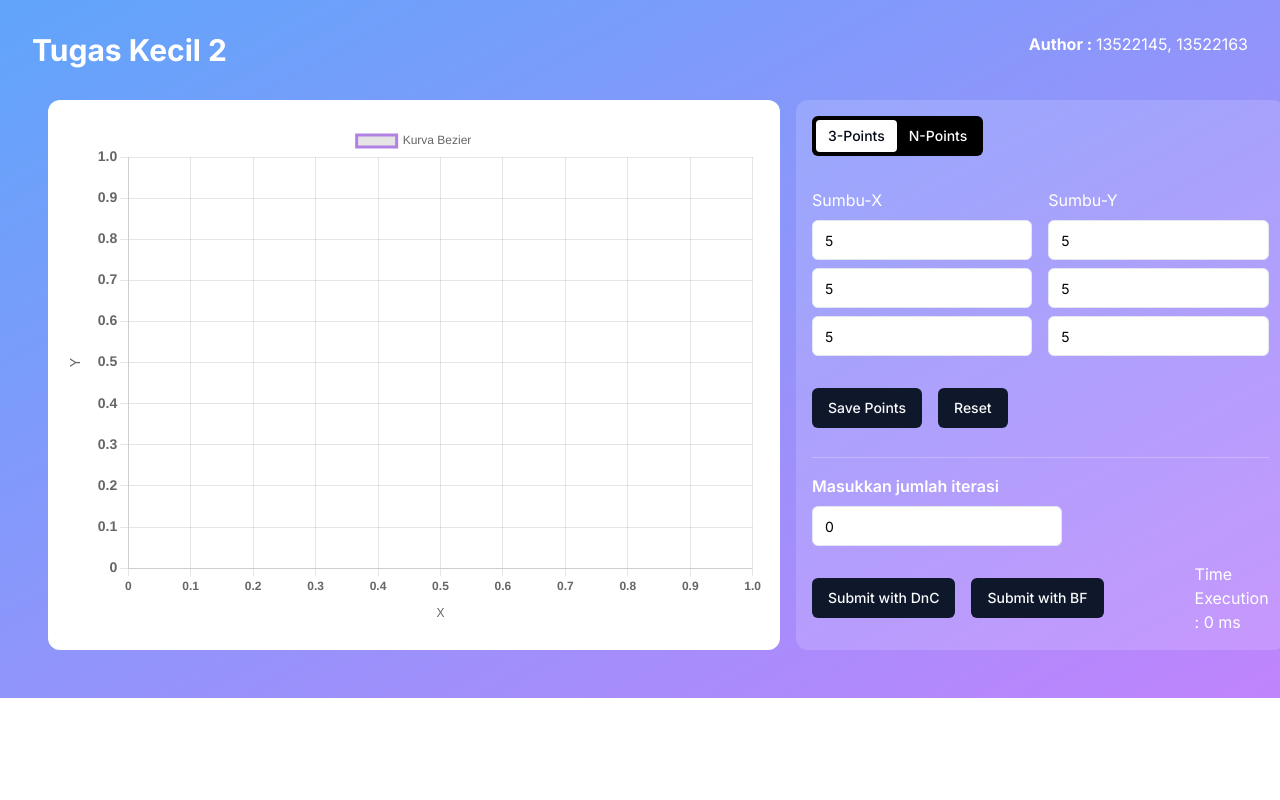
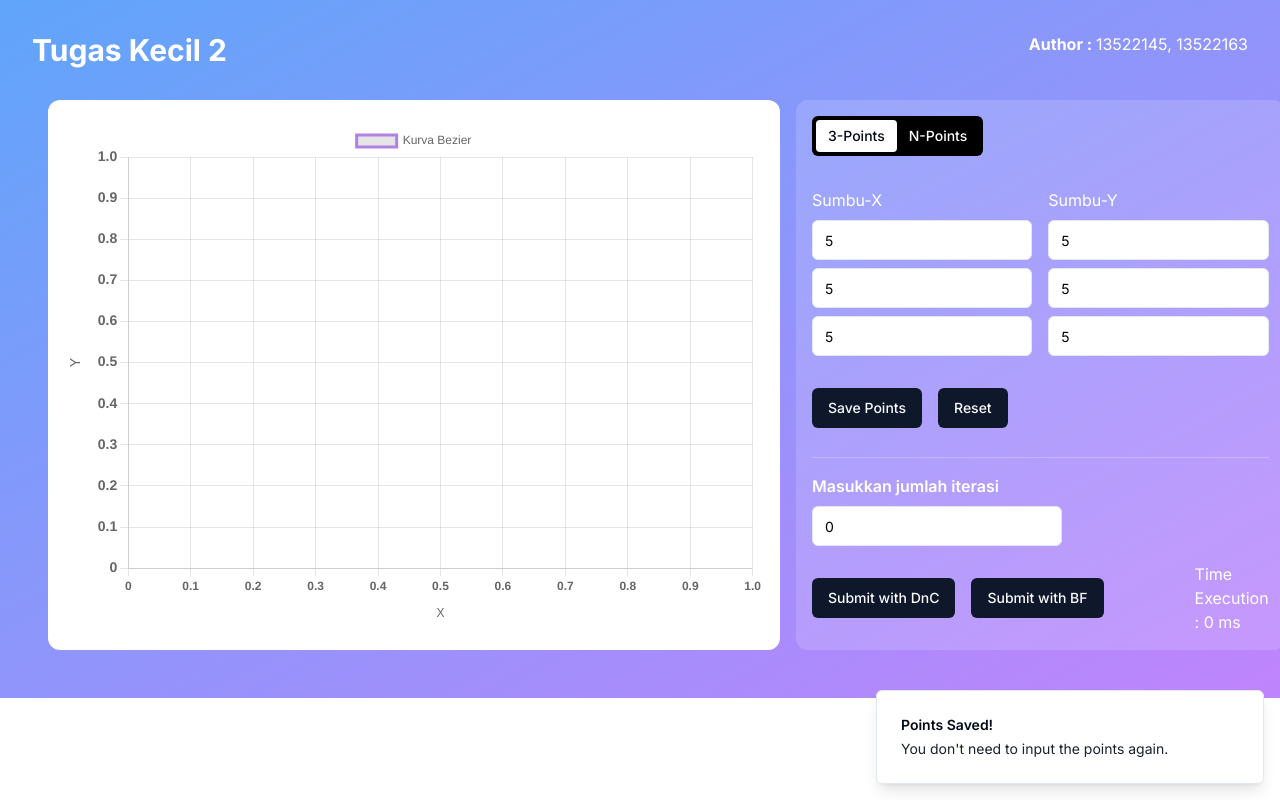
Before and after one commit to AtqiyaHaydar/Tucil2_13522145_13522163, a Next.js app in the folder src/: page / in a window 1280 px wide. Both pictures are taken after typing "5", "5", "5", "5", "5", "5" into the empty fields and a click on the button "Save Points". Built offline with nearby package versions, Linux system fonts and the light colour scheme.

Commit message:
feat: add toast

```diff
--- a/src/app/layout.js
+++ b/src/app/layout.js
@@ -1,5 +1,6 @@
 import { Inter } from "next/font/google";
 import "./globals.css";
+import { Toaster } from "@/components/ui/toaster";
 
 const inter = Inter({ subsets: ["latin"] });
 
@@ -13,6 +14,7 @@
     <html lang="en">
       <body className={inter.className}>
         {children}
+        <Toaster />
       </body>
     </html>
   );
--- a/src/app/page.js
+++ b/src/app/page.js
@@ -14,6 +14,7 @@
   TabsList,
   TabsTrigger,
 } from "@/components/ui/tabs"
+import { useToast } from "@/components/ui/use-toast"
 
 export default function Home() {
   const [npoints, setNpoints] = useState(3);
@@ -25,6 +26,8 @@
   const [timeExecution, setTimeExecution] = useState(0);
   const [method, setMethod] = useState('')
   const [isSubmitted, setIsSubmitted] = useState(false)
+
+  const { toast } = useToast();
 
   const handleCoordinateChange = (index, axis, value) => {
     setTempCoordinates(prevCoordinates => {
@@ -68,10 +71,6 @@
 
     setTimeExecution((end - start).toFixed(3));
   }
-
-  useEffect(() => {
-    console.log("Result Coordinates updated:", resultCoordinates);
-  }, [resultCoordinates]);
 
   function divideAndConquerAlgorithm({ points, iteration, setResultCoordinate }) {
     const calculateBezier = () => {
@@ -215,7 +214,13 @@
 
             {/* SAVE POINTS*/}
             <div className="space-x-4">
-              <Button onClick={handleSavePoints}>Save Points</Button>
+              <Button onClick={() => {
+                handleSavePoints()
+                toast({
+                  title: "Points Saved!",
+                  description: "You don't need to input the points again."
+                })
+              }}>Save Points</Button>
               <Button onClick={handleReset}>Reset</Button>
             </div>
           </div>
@@ -230,10 +235,18 @@
             </div>
             <div className="flex flex-row gap-4 items-center">
               <Button onClick={() => {
+                toast({
+                  title: "Submitted With DnC!",
+                  description: "The result is shown in the graph."
+                })
                 handleSubmitDnC()
                 setIsSubmitted(true)
               }}>Submit with DnC</Button>
               <Button onClick={() => {
+                toast({
+                  title: "Submitted With BF!",
+                  description: "The result is shown in the graph."
+                })
                 handleSubmitBF()
                 setIsSubmitted(true)
               }}>Submit with BF</Button>
--- /dev/null
+++ b/src/components/ui/toast.jsx
@@ -0,0 +1,83 @@
+"use client";
+import * as React from "react"
+import * as ToastPrimitives from "@radix-ui/react-toast"
+import { cva } from "class-variance-authority";
+import { X } from "lucide-react"
+
+import { cn } from "@/lib/utils"
+
+const ToastProvider = ToastPrimitives.Provider
+
+const ToastViewport = React.forwardRef(({ className, ...props }, ref) => (
+  <ToastPrimitives.Viewport
+    ref={ref}
+    className={cn(
+      "fixed top-0 z-[100] flex max-h-screen w-full flex-col-reverse p-4 sm:bottom-0 sm:right-0 sm:top-auto sm:flex-col md:max-w-[420px]",
+      className
+    )}
+    {...props} />
+))
+ToastViewport.displayName = ToastPrimitives.Viewport.displayName
+
+const toastVariants = cva(
+  "group pointer-events-auto relative flex w-full items-center justify-between space-x-4 overflow-hidden rounded-md border p-6 pr-8 shadow-lg transition-all data-[swipe=cancel]:translate-x-0 data-[swipe=end]:translate-x-[var(--radix-toast-swipe-end-x)] data-[swipe=move]:translate-x-[var(--radix-toast-swipe-move-x)] data-[swipe=move]:transition-none data-[state=open]:animate-in data-[state=closed]:animate-out data-[swipe=end]:animate-out data-[state=closed]:fade-out-80 data-[state=closed]:slide-out-to-right-full data-[state=open]:slide-in-from-top-full data-[state=open]:sm:slide-in-from-bottom-full",
+  {
+    variants: {
+      variant: {
+        default: "border bg-background text-foreground",
+        destructive:
+          "destructive group border-destructive bg-destructive text-destructive-foreground",
+      },
+    },
+    defaultVariants: {
+      variant: "default",
+    },
+  }
+)
+
+const Toast = React.forwardRef(({ className, variant, ...props }, ref) => {
+  return (
+    (<ToastPrimitives.Root
+      ref={ref}
+      className={cn(toastVariants({ variant }), className)}
+      {...props} />)
+  );
+})
+Toast.displayName = ToastPrimitives.Root.displayName
+
+const ToastAction = React.forwardRef(({ className, ...props }, ref) => (
+  <ToastPrimitives.Action
+    ref={ref}
+    className={cn(
+      "inline-flex h-8 shrink-0 items-center justify-center rounded-md border bg-transparent px-3 text-sm font-medium ring-offset-background transition-colors hover:bg-secondary focus:outline-none focus:ring-2 focus:ring-ring focus:ring-offset-2 disabled:pointer-events-none disabled:opacity-50 group-[.destructive]:border-muted/40 group-[.destructive]:hover:border-destructive/30 group-[.destructive]:hover:bg-destructive group-[.destructive]:hover:text-destructive-foreground group-[.destructive]:focus:ring-destructive",
+      className
+    )}
+    {...props} />
+))
+ToastAction.displayName = ToastPrimitives.Action.displayName
+
+const ToastClose = React.forwardRef(({ className, ...props }, ref) => (
+  <ToastPrimitives.Close
+    ref={ref}
+    className={cn(
+      "absolute right-2 top-2 rounded-md p-1 text-foreground/50 opacity-0 transition-opacity hover:text-foreground focus:opacity-100 focus:outline-none focus:ring-2 group-hover:opacity-100 group-[.destructive]:text-red-300 group-[.destructive]:hover:text-red-50 group-[.destructive]:focus:ring-red-400 group-[.destructive]:focus:ring-offset-red-600",
+      className
+    )}
+    toast-close=""
+    {...props}>
+    <X className="h-4 w-4" />
+  </ToastPrimitives.Close>
+))
+ToastClose.displayName = ToastPrimitives.Close.displayName
+
+const ToastTitle = React.forwardRef(({ className, ...props }, ref) => (
+  <ToastPrimitives.Title ref={ref} className={cn("text-sm font-semibold", className)} {...props} />
+))
+ToastTitle.displayName = ToastPrimitives.Title.displayName
+
+const ToastDescription = React.forwardRef(({ className, ...props }, ref) => (
+  <ToastPrimitives.Description ref={ref} className={cn("text-sm opacity-90", className)} {...props} />
+))
+ToastDescription.displayName = ToastPrimitives.Description.displayName
+
+export { ToastProvider, ToastViewport, Toast, ToastTitle, ToastDescription, ToastClose, ToastAction };
--- /dev/null
+++ b/src/components/ui/toaster.jsx
@@ -0,0 +1,35 @@
+"use client"
+
+import {
+  Toast,
+  ToastClose,
+  ToastDescription,
+  ToastProvider,
+  ToastTitle,
+  ToastViewport,
+} from "@/components/ui/toast"
+import { useToast } from "@/components/ui/use-toast"
+
+export function Toaster() {
+  const { toasts } = useToast()
+
+  return (
+    (<ToastProvider>
+      {toasts.map(function ({ id, title, description, action, ...props }) {
+        return (
+          (<Toast key={id} {...props}>
+            <div className="grid gap-1">
+              {title && <ToastTitle>{title}</ToastTitle>}
+              {description && (
+                <ToastDescription>{description}</ToastDescription>
+              )}
+            </div>
+            {action}
+            <ToastClose />
+          </Toast>)
+        );
+      })}
+      <ToastViewport />
+    </ToastProvider>)
+  );
+}
--- /dev/null
+++ b/src/components/ui/use-toast.js
@@ -0,0 +1,155 @@
+"use client";
+// Inspired by react-hot-toast library
+import * as React from "react"
+
+const TOAST_LIMIT = 1
+const TOAST_REMOVE_DELAY = 1000000
+
+const actionTypes = {
+  ADD_TOAST: "ADD_TOAST",
+  UPDATE_TOAST: "UPDATE_TOAST",
+  DISMISS_TOAST: "DISMISS_TOAST",
+  REMOVE_TOAST: "REMOVE_TOAST"
+}
+
+let count = 0
+
+function genId() {
+  count = (count + 1) % Number.MAX_SAFE_INTEGER
+  return count.toString();
+}
+
+const toastTimeouts = new Map()
+
+const addToRemoveQueue = (toastId) => {
+  if (toastTimeouts.has(toastId)) {
+    return
+  }
+
+  const timeout = setTimeout(() => {
+    toastTimeouts.delete(toastId)
+    dispatch({
+      type: "REMOVE_TOAST",
+      toastId: toastId,
+    })
+  }, TOAST_REMOVE_DELAY)
+
+  toastTimeouts.set(toastId, timeout)
+}
+
+export const reducer = (state, action) => {
+  switch (action.type) {
+    case "ADD_TOAST":
+      return {
+        ...state,
+        toasts: [action.toast, ...state.toasts].slice(0, TOAST_LIMIT),
+      };
+
+    case "UPDATE_TOAST":
+      return {
+        ...state,
+        toasts: state.toasts.map((t) =>
+          t.id === action.toast.id ? { ...t, ...action.toast } : t),
+      };
+
+    case "DISMISS_TOAST": {
+      const { toastId } = action
+
+      // ! Side effects ! - This could be extracted into a dismissToast() action,
+      // but I'll keep it here for simplicity
+      if (toastId) {
+        addToRemoveQueue(toastId)
+      } else {
+        state.toasts.forEach((toast) => {
+          addToRemoveQueue(toast.id)
+        })
+      }
+
+      return {
+        ...state,
+        toasts: state.toasts.map((t) =>
+          t.id === toastId || toastId === undefined
+            ? {
+                ...t,
+                open: false,
+              }
+            : t),
+      };
+    }
+    case "REMOVE_TOAST":
+      if (action.toastId === undefined) {
+        return {
+          ...state,
+          toasts: [],
+        }
+      }
+      return {
+        ...state,
+        toasts: state.toasts.filter((t) => t.id !== action.toastId),
+      };
+  }
+}
+
+const listeners = []
+
+let memoryState = { toasts: [] }
+
+function dispatch(action) {
+  memoryState = reducer(memoryState, action)
+  listeners.forEach((listener) => {
+    listener(memoryState)
+  })
+}
+
+function toast({
+  ...props
+}) {
+  const id = genId()
+
+  const update = (props) =>
+    dispatch({
+      type: "UPDATE_TOAST",
+      toast: { ...props, id },
+    })
+  const dismiss = () => dispatch({ type: "DISMISS_TOAST", toastId: id })
+
+  dispatch({
+    type: "ADD_TOAST",
+    toast: {
+      ...props,
+      id,
+      open: true,
+      onOpenChange: (open) => {
+        if (!open) dismiss()
+      },
+    },
+  })
+
+  return {
+    id: id,
+    dismiss,
+    update,
+  }
+}
+
+function useToast() {
+  const [state, setState] = React.useState(memoryState)
+
+  React.useEffect(() => {
+    listeners.push(setState)
+    return () => {
+      const index = listeners.indexOf(setState)
+      if (index > -1) {
+        listeners.splice(index, 1)
+      }
+    };
+  }, [state])
+
+  return {
+    ...state,
+    toast,
+    dismiss: (toastId) => dispatch({ type: "DISMISS_TOAST", toastId }),
+  };
+}
+
+export { useToast, toast }
--- a/src/package.json
+++ b/src/package.json
@@ -14,6 +14,7 @@
     "@radix-ui/react-slot": "^1.0.2",
     "@radix-ui/react-switch": "^1.0.3",
     "@radix-ui/react-tabs": "^1.0.4",
+    "@radix-ui/react-toast": "^1.1.5",
     "chart.js": "^4.4.2",
     "class-variance-authority": "^0.7.0",
     "clsx": "^2.1.0",
```
Also changed, not shown: 1 other file (tests, documents, lock files or other folders).
